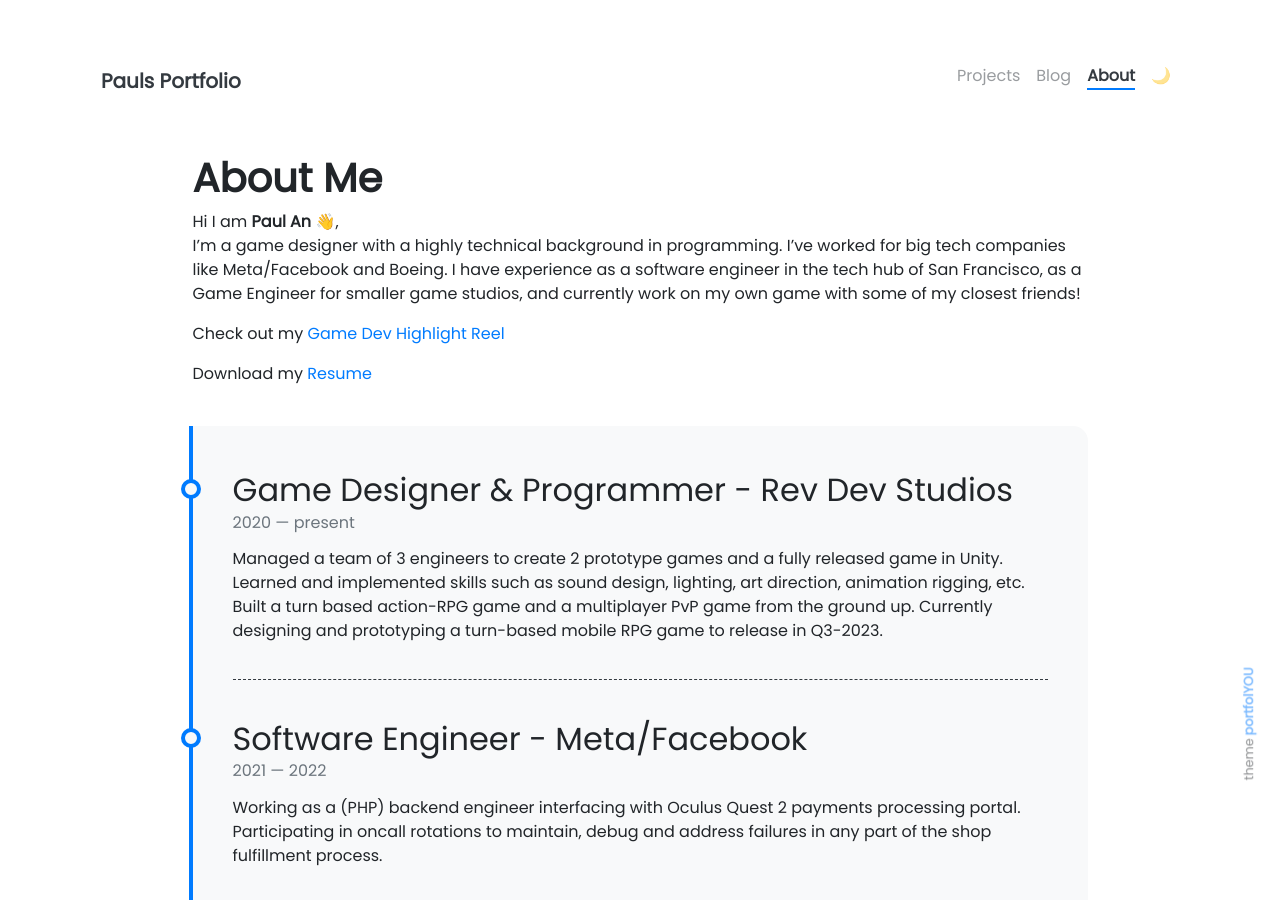
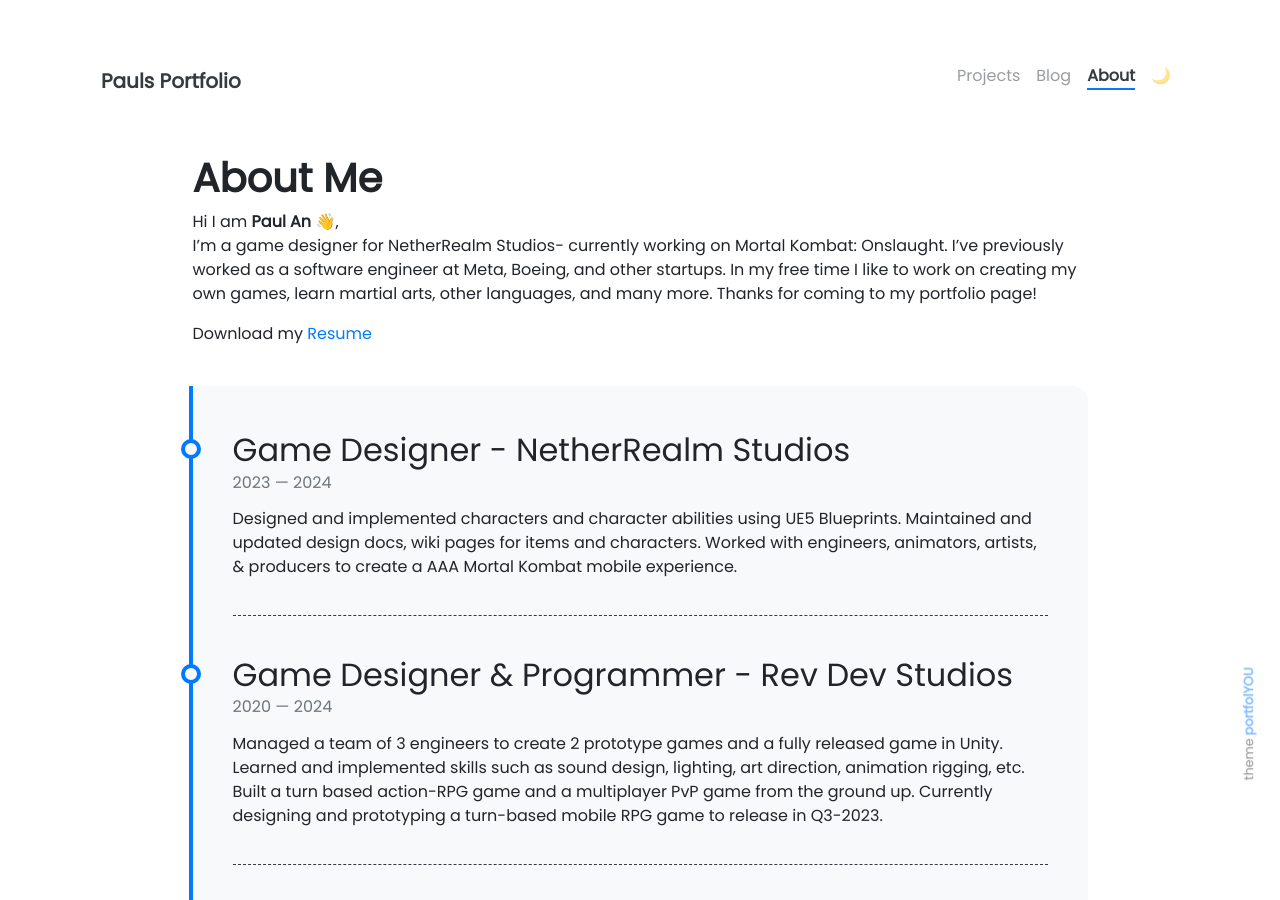
Before and after one commit to paulan94/GamePANPortfolio, a Jekyll site: the page built from pages/about.md, in a window 1280 px wide and 900 px high. Built offline with Jekyll 4.4.1, drawn with Linux system fonts in a browser that asks for light colours; nearby versions of some CDN libraries; emoji names are drawn with the system emoji font.

Commit message:
update portfolio site to add NR things, remove highlight video

```diff
--- a/_config.yml
+++ b/_config.yml
@@ -1,7 +1,7 @@
 ### Site Settings ###
 title               : Pauls Portfolio
 description         : >-
-                      Game Designer & Engineer hailing from Los Angeles, California
+                      Game Designer hailing from Los Angeles, California
 # baseurl             : ""                     # Change to empty quotes if you are hosting your site at <your-username>.github.io directly
 repository          : paulan94/paulan94.github.io     # Change to <your-username>/<your-username>.github.io (or remove it if you don't need remote projects)
 remote_theme        : YoussefRaafatNasry/portfolYOU
--- a/_data/timeline.yml
+++ b/_data/timeline.yml
@@ -1,6 +1,14 @@
+- title: Game Designer - NetherRealm Studios
+  from: 2023
+  to: 2024
+  description: Designed and implemented characters and character abilities using UE5 Blueprints.
+               Maintained and updated design docs, wiki pages for items and characters.
+               Worked with engineers, animators, artists, & producers to create a AAA Mortal Kombat mobile experience.
+
+
 - title: Game Designer & Programmer - Rev Dev Studios
   from: 2020
-  to: present
+  to: 2024
   description: Managed a team of 3 engineers to create 2 prototype games and a fully released game in Unity.
                Learned and implemented skills such as sound design, lighting, art direction, animation rigging, etc.
                Built a turn based action-RPG game and a multiplayer PvP game from the ground up.
--- a/_includes/landing.html
+++ b/_includes/landing.html
@@ -10,9 +10,7 @@
     </div>
 
     <p class="text-muted wow animated slideInDown" data-wow-delay=".15s">{{ site.description }}</p>
-<a class="wow animated slideInUp" href="https://www.youtube.com/watch?v=xXlxTf8kA0w&ab_channel=RevDevStudios" target="_blank"><h5><b>Highlight Reel (Video)</b></h5></a>
-
-<a class="wow animated slideInUp" href="https://drive.google.com/file/d/1itMwjrZatULBWbLOL8QUnArBerhUMkK9/view?usp=sharing" target="_blank"><h5><b>Resume Download</b></h5></a>
+<a class="wow animated slideInUp" href="https://drive.google.com/file/d/1Bwoxn-dufjOzOy9CF-iEQH8iBCF-dGfT/view" target="_blank"><h5><b>Resume Download</b></h5></a>
 
   </div>
 </div>
--- a/pages/about.md
+++ b/pages/about.md
@@ -8,11 +8,9 @@ weight: 3
 # **About Me**
 
 Hi I am **{{ site.author.name }}** :wave:,<br>
-I'm a game designer with a highly technical background in programming. I've worked for big tech companies like Meta/Facebook and Boeing. I have experience as a software engineer in the tech hub of San Francisco, as a Game Engineer for smaller game studios, and currently work on my own game with some of my closest friends!
+I'm a game designer for NetherRealm Studios- currently working on Mortal Kombat: Onslaught. I've previously worked as a software engineer at Meta, Boeing, and other startups. In my free time I like to work on creating my own games, learn martial arts, other languages, and many more. Thanks for coming to my portfolio page!
 
-Check out my [Game Dev Highlight Reel](https://www.youtube.com/watch?v=xXlxTf8kA0w&ab_channel=RevDevStudios)
-
-Download my [Resume](https://drive.google.com/file/d/1itMwjrZatULBWbLOL8QUnArBerhUMkK9/view?usp=sharing)
+Download my [Resume](https://drive.google.com/file/d/1Bwoxn-dufjOzOy9CF-iEQH8iBCF-dGfT/view?usp=sharing)
 
 <div class="row">
 {% include about/timeline.html %}
```
Also changed, not shown: 6 other files.
